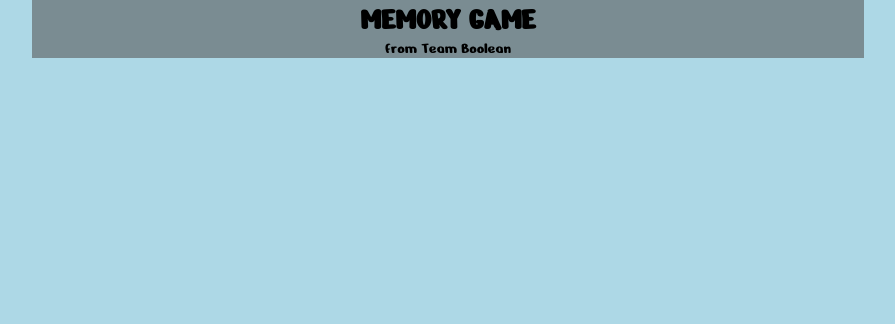
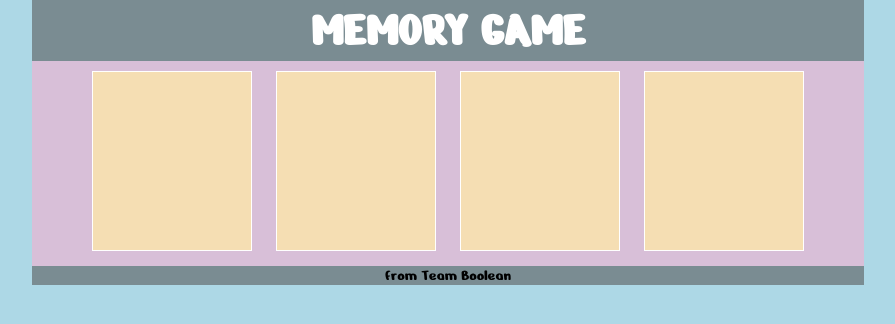
Before and after one commit to ValcanoverKarin/html-css-memory, a plain HTML site: page index.html in a window 1280 px wide. Shown: the whole page, without its empty margins (192-1087 px from the left). Drawn offline with Linux system fonts and the light colour scheme.

Commit message:
main cards

```diff
--- a/css/style.css
+++ b/css/style.css
@@ -20,10 +20,25 @@ body {
 /*header*/
 h1 {
     text-align: center;
+    color: white;
+    font-size: 50px;
 }
 /*fine header*/
 
 /*main*/
+.riga {
+    background-color: thistle;
+    text-align: center;
+}
+
+.card {
+    height: 180px;
+    width: 160px;
+    display: inline-block;
+    background-color: wheat;
+    border: 1px solid white;
+    margin: 10px;
+}
 /*fine main*/
 
 /*footer*/
--- a/index.html
+++ b/index.html
@@ -18,7 +18,18 @@
         <!--fine header-->
 
         <!--main-->
-        <main></main>
+        <main>
+            <div class="cards">
+                <div class="riga">
+                    <div class="card"></div>
+                    <div class="card"></div>
+                    <div class="card"></div>
+                    <div class="card"></div>
+                </div>
+                <div class="riga"></div>
+                <div class="riga"></div>
+            </div>
+        </main>
         <!--fine main-->
 
         <!--footer-->
```
